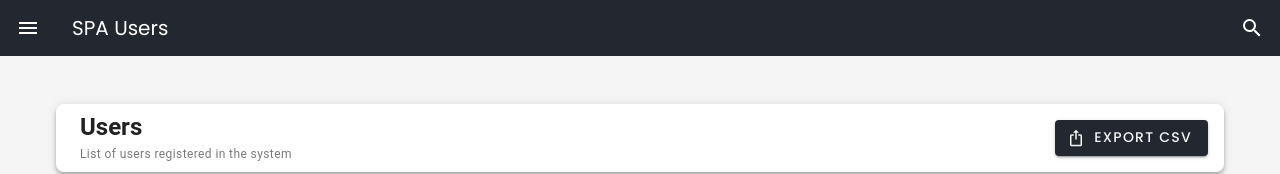
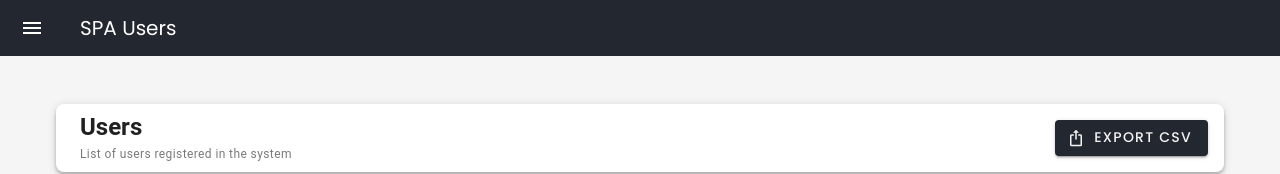
Before and after one commit to EfeDeveloper/spa-users, a Vue app: page /users in a window 1280 px wide. Shown: the top 174 px of the page. Built offline with nearby package versions, Linux system fonts and the light colour scheme; no server answers; the HTML template or start-up script is replaced by a standard one.

Commit message:
💄shared: update AppHeader.vue for improved navigation icon size

```diff
--- a/src/shared/components/AppHeader.vue
+++ b/src/shared/components/AppHeader.vue
@@ -7,13 +7,9 @@
     color="header"
   >
     <template v-slot:prepend>
-      <v-app-bar-nav-icon></v-app-bar-nav-icon>
+      <v-app-bar-nav-icon size="large" />
     </template>
 
     <v-app-bar-title>SPA Users</v-app-bar-title>
-
-    <template v-slot:append>
-      <v-btn icon="$magnify"></v-btn>
-    </template>
   </v-app-bar>
 </template>
```
